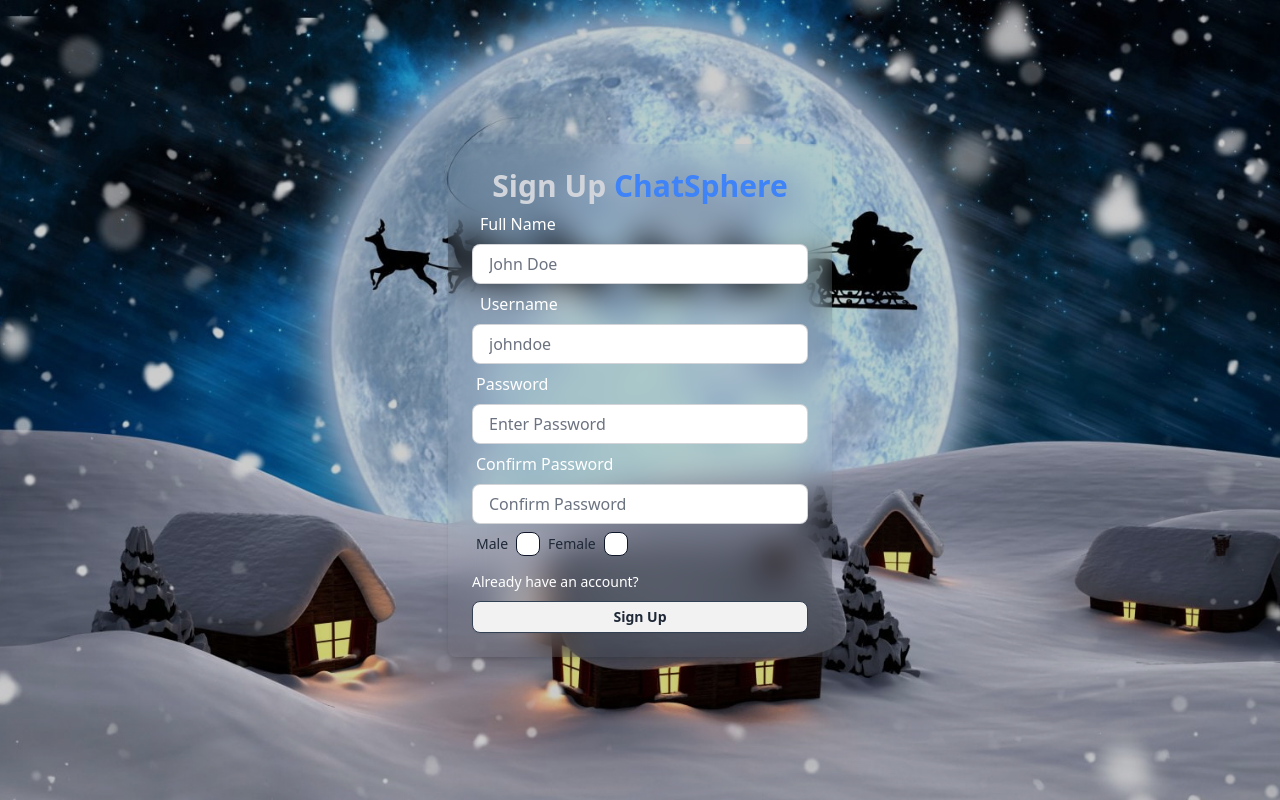
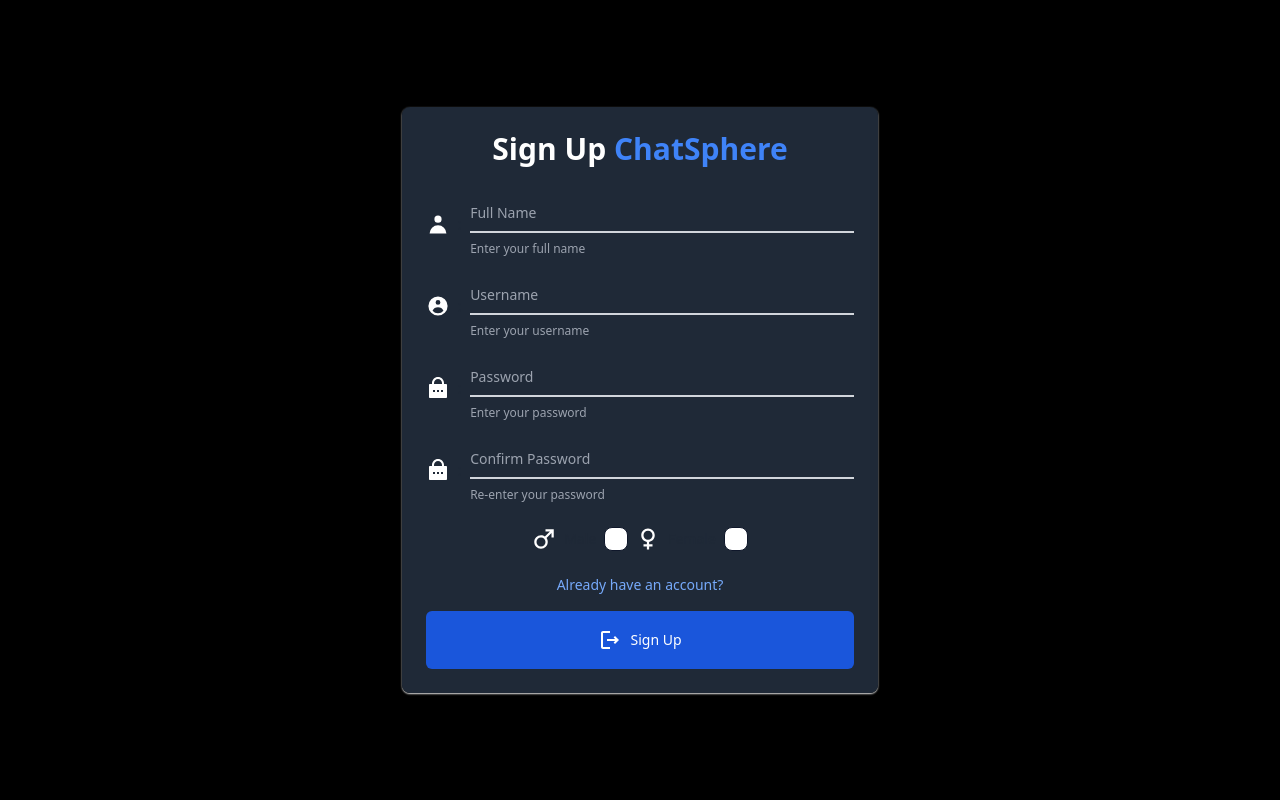
Before and after one commit to lawrenceli7/chat-sphere, a React (Vite) app in the folder client/: page /signup in a window 1280 px wide. Built offline with nearby package versions, Linux system fonts and the light colour scheme; no server answers.

Commit message:
refactor: change sign up styling

```diff
--- a/client/src/App.tsx
+++ b/client/src/App.tsx
@@ -13,7 +13,7 @@
   }
 
   return (
-    <div className="flex items-center justify-center h-screen p-4">
+    <div className="flex items-center justify-center h-screen p-4 bg-black">
       <Routes>
         <Route
           path="/"
--- a/client/src/components/GenderCheckbox.tsx
+++ b/client/src/components/GenderCheckbox.tsx
@@ -1,3 +1,5 @@
+import { IoMdFemale, IoMdMale } from "react-icons/io";
+
 const GenderCheckbox = ({
   selectedGender,
   onCheckboxChange,
@@ -6,9 +8,10 @@
   onCheckboxChange: (gender: "male" | "female") => void;
 }) => {
   return (
-    <div className="flex">
+    <div className="flex justify-center">
       <div className="form-control">
         <label className={`label gap-2 cursor-pointer`}>
+          <IoMdMale className="w-6 h-6 text-white" />
           <span className="label-text">Male</span>
           <input
             type="checkbox"
@@ -20,6 +23,7 @@
       </div>
       <div className="form-control">
         <label className={`label gap-2 cursor-pointer`}>
+          <IoMdFemale className="w-6 h-6 text-white" />
           <span className="label-text">Female</span>
           <input
             type="checkbox"
--- a/client/src/index.css
+++ b/client/src/index.css
@@ -1,14 +1,6 @@
 @tailwind base;
 @tailwind components;
 @tailwind utilities;
-
-body {
-  background-image: linear-gradient(rgba(0, 0, 0, 0.2), rgba(0, 0, 0, 0.2)),
-    url("/bg.jpg");
-  background-size: cover;
-  background-repeat: no-repeat;
-  background-position: center;
-}
 
 /* dark mode looking scrollbar */
 ::-webkit-scrollbar {
--- a/client/src/pages/Login.tsx
+++ b/client/src/pages/Login.tsx
@@ -1,3 +1,4 @@
+import { Spinner } from "flowbite-react";
 import { useState } from "react";
 import { Link } from "react-router-dom";
 import useLogin from "../hooks/useLogin";
@@ -16,7 +17,7 @@
 
   return (
     <div className="flex flex-col items-center justify-center mx-auto min-w-96">
-      <div className="w-full p-6 bg-gray-400 bg-opacity-0 rounded-lg shadow-md bg-clip-padding backdrop-filter backdrop-blur-lg">
+      <div className="w-full p-6 bg-gray-800 rounded-lg shadow-md ">
         <h1 className="text-3xl font-semibold text-center text-white">
           Login
           <span className="text-blue-500"> ChatSphere</span>
@@ -61,7 +62,18 @@
 
           <div>
             <button className="mt-2 btn btn-block btn-sm" disabled={loading}>
-              {loading ? "Loading..." : "Login"}
+              {loading ? (
+                <>
+                  <Spinner
+                    className="mr-2"
+                    size="sm"
+                    aria-label="Logout loading spinner"
+                  />
+                  <span>"Loading..." </span>
+                </>
+              ) : (
+                "Login"
+              )}
             </button>
           </div>
         </form>
--- a/client/src/pages/SignUp.tsx
+++ b/client/src/pages/SignUp.tsx
@@ -1,4 +1,8 @@
+import { Button, FloatingLabel, Spinner } from "flowbite-react";
 import { useState } from "react";
+import { HiUser, HiUserCircle } from "react-icons/hi";
+import { MdOutlineLogout } from "react-icons/md";
+import { RiLockPasswordFill } from "react-icons/ri";
 import { Link } from "react-router-dom";
 import GenderCheckbox from "../components/GenderCheckbox";
 import useSignup from "../hooks/useSignup";
@@ -23,98 +27,114 @@
   };
 
   return (
-    <div className="flex flex-col items-center justify-center mx-auto min-w-96">
-      <div className="w-full p-6 bg-gray-400 bg-opacity-0 rounded-lg shadow-md bg-clip-padding backdrop-filter backdrop-blur-lg">
-        <h1 className="text-3xl font-semibold text-center text-gray-300">
+    <div className="flex flex-col items-center justify-center mx-auto rounded-lg shadow-sm min-w-1/3 shadow-white">
+      <div className="w-full p-6 bg-gray-800 rounded-lg shadow-md">
+        <h1 className="mb-6 text-3xl font-semibold text-center text-white">
           Sign Up <span className="text-blue-500"> ChatSphere</span>
         </h1>
-
-        <form onSubmit={handleSubmitForm}>
-          <div>
-            <label className="p-2 label">
-              <span className="text-base text-white label-text">Full Name</span>
-            </label>
-            <input
-              type="text"
-              placeholder="John Doe"
-              className="w-full h-10 input input-bordered"
+        <form onSubmit={handleSubmitForm} className="space-y-4">
+          <div className="flex items-center justify-center gap-2">
+            <HiUser className="w-6 h-6 text-white" />
+            <span>:</span>
+            <FloatingLabel
+              label="Full Name"
+              className="text-gray-400 min-w-96"
+              helperText="Enter your full name"
+              variant="standard"
+              sizing="md"
               value={inputs.fullName}
               onChange={(event) =>
                 setInputs({ ...inputs, fullName: event.target.value })
               }
+              type="text"
             />
           </div>
-
-          <div>
-            <label className="p-2 label ">
-              <span className="text-base text-white label-text">Username</span>
-            </label>
-            <input
+          <div className="flex items-center justify-center gap-2">
+            <HiUserCircle className="w-6 h-6 text-white" />
+            <span>:</span>
+            <FloatingLabel
+              label="Username"
+              className="text-gray-400 min-w-96"
+              helperText="Enter your username"
+              variant="standard"
+              sizing="md"
               type="text"
-              placeholder="johndoe"
-              className="w-full h-10 input input-bordered"
               value={inputs.username}
               onChange={(event) =>
                 setInputs({ ...inputs, username: event.target.value })
               }
             />
           </div>
-
-          <div>
-            <label className="label">
-              <span className="text-base text-white label-text">Password</span>
-            </label>
-            <input
+          <div className="flex items-center justify-center gap-2">
+            <RiLockPasswordFill className="w-6 h-6 text-white" />
+            <span>:</span>
+            <FloatingLabel
+              label="Password"
+              className="text-gray-400 min-w-96"
+              helperText="Enter your password"
+              variant="standard"
+              sizing="md"
               type="password"
-              placeholder="Enter Password"
-              className="w-full h-10 input input-bordered"
               value={inputs.password}
               onChange={(event) =>
                 setInputs({ ...inputs, password: event.target.value })
               }
             />
           </div>
-
-          <div>
-            <label className="label">
-              <span className="text-base text-white label-text">
-                Confirm Password
-              </span>
-            </label>
-            <input
+          <div className="flex items-center justify-center gap-2">
+            <RiLockPasswordFill className="w-6 h-6 text-white" />
+            <span>:</span>
+            <FloatingLabel
+              label="Confirm Password"
+              className="text-gray-400 min-w-96"
+              helperText="Re-enter your password"
+              variant="standard"
+              sizing="md"
               type="password"
-              placeholder="Confirm Password"
-              className="w-full h-10 input input-bordered"
               value={inputs.confirmPassword}
               onChange={(event) =>
                 setInputs({ ...inputs, confirmPassword: event.target.value })
               }
             />
           </div>
-
           <GenderCheckbox
             selectedGender={inputs.gender}
             onCheckboxChange={handleCheckboxChange}
           />
-
           <Link
             to={"/login"}
-            className="inline-block mt-2 text-sm text-white hover:underline hover:text-blue-600"
+            className="block mt-2 text-sm text-center text-blue-400 hover:underline"
           >
             Already have an account?
           </Link>
-
           <div>
-            <button
-              className="mt-2 border btn btn-block btn-sm border-slate-700"
+            <Button
+              type="submit"
+              className="w-full px-4 py-2 mt-4 text-white rounded-md focus:outline-none"
+              color="blue"
               disabled={loading}
             >
-              {loading ? "Loading..." : "Sign Up"}
-            </button>
+              {loading ? (
+                <div className="flex items-center justify-center">
+                  <Spinner
+                    className="mr-2"
+                    size="sm"
+                    aria-label="Signup loading spinner"
+                  />
+                  <span>Loading...</span>
+                </div>
+              ) : (
+                <div className="flex items-center gap-2">
+                  <MdOutlineLogout className="w-6 h-6" />
+                  <span>Sign Up</span>
+                </div>
+              )}
+            </Button>
           </div>
         </form>
       </div>
     </div>
   );
 };
+
 export default SignUp;
--- a/package.json
+++ b/package.json
@@ -3,7 +3,7 @@
   "version": "1.0.0",
   "main": "index.js",
   "scripts": {
-    "dev": "nodemon --exec node --no-warnings=ExperimentalWarning --loader ts-node/esm src/index.ts",
+    "dev": "nodemon --exec node --no-warnings=ExperimentalWarning --loader ts-node/esm server/src/index.ts",
     "build": "tsc && npm install && prisma generate --schema=./server/prisma/schema.prisma && npm install --prefix client && npm run build --prefix client",
     "start": "node server/dist/src/index.js"
   },
```
